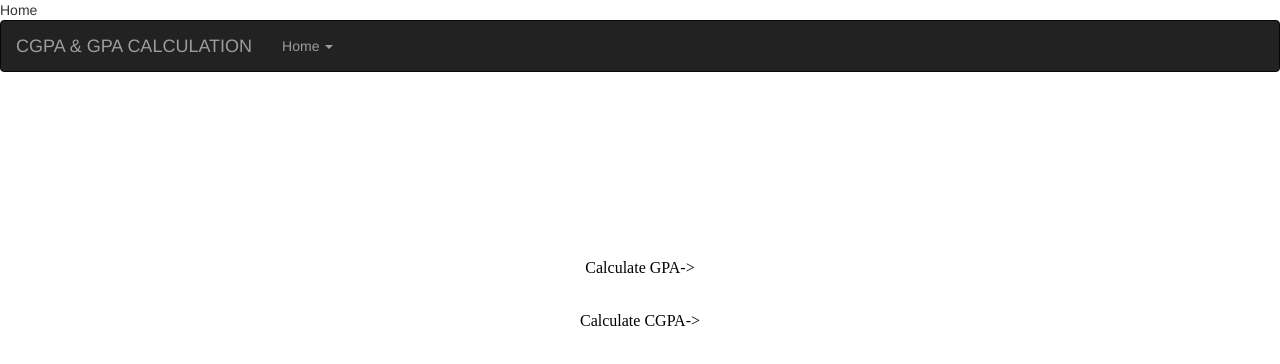
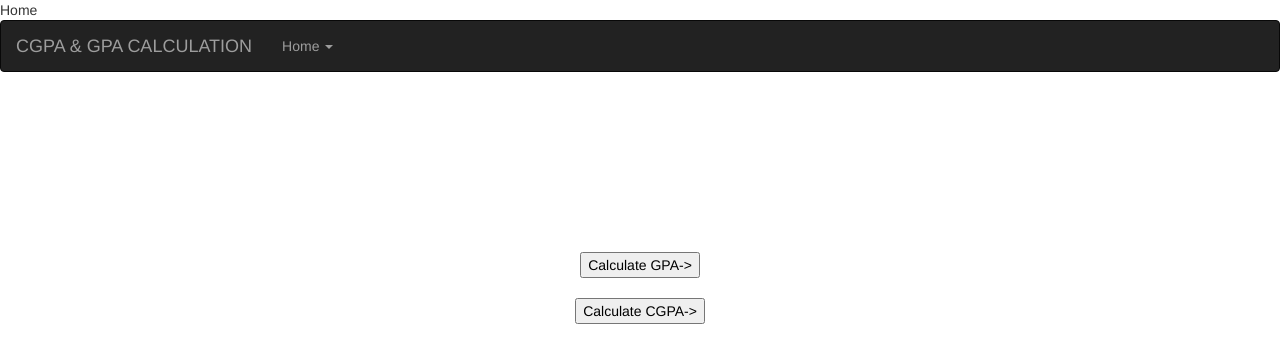
Before and after one commit to Vicky59vignesh/vignesh, a plain HTML site: page index.html in a window 1280 px wide. Drawn offline with nearby package versions, Linux system fonts and the light colour scheme.

Commit message:
Update index.html

```diff
--- a/index.html
+++ b/index.html
@@ -12,7 +12,7 @@ background-image: url('1.jpg');
 background-repeat: no-repeat;
 background-size: 100% 100%;
 */}
-button {
+//button {
 width: 250px;
 height: auto;
 padding: 5px;
```
